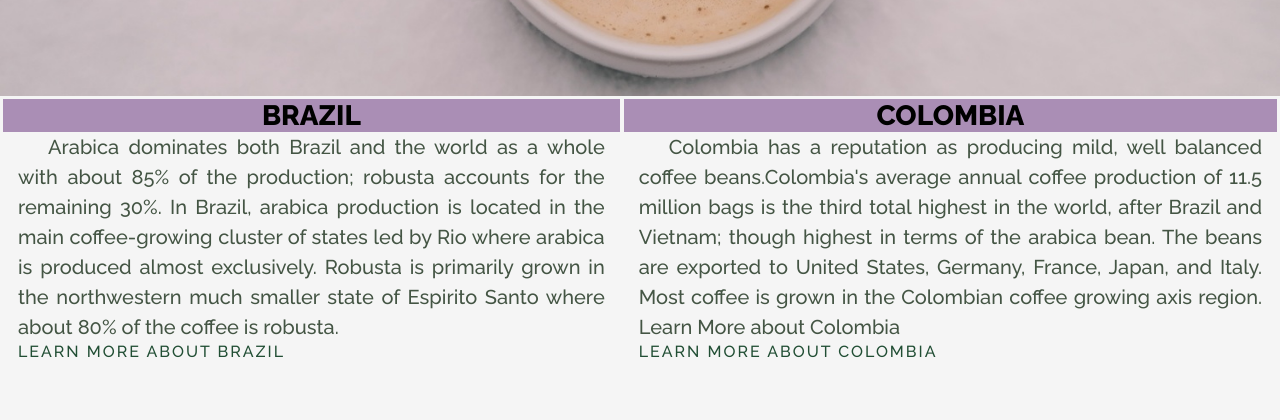
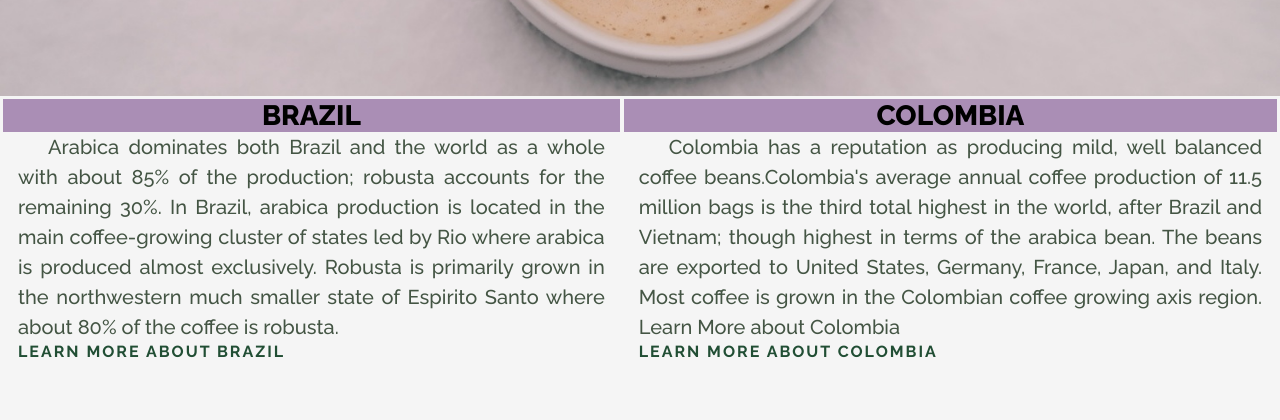
Before and after one commit to Dushyna/coffee, a plain HTML site: page index.html in a window 1280 px wide. Shown: the part 304-724 px from the top of the page. Drawn offline with Linux system fonts and the light colour scheme; a web font is replaced by a local one.

```diff
--- a/css/style.css
+++ b/css/style.css
@@ -61,21 +61,18 @@
 
 .main td > a:link {
     text-decoration: none;
-    text-weight: 700;
+    font-weight: 700;
     text-transform: uppercase;
     color: #214e34;
     padding-left: 15px;
     letter-spacing: 2px;
 }
-
 .main td > a:visited {
     color: violet;
 }
-
 .main td > a:hover {
     color: red;
 }
-
 .main td > a:active {
     color: yellow;
 }
```
